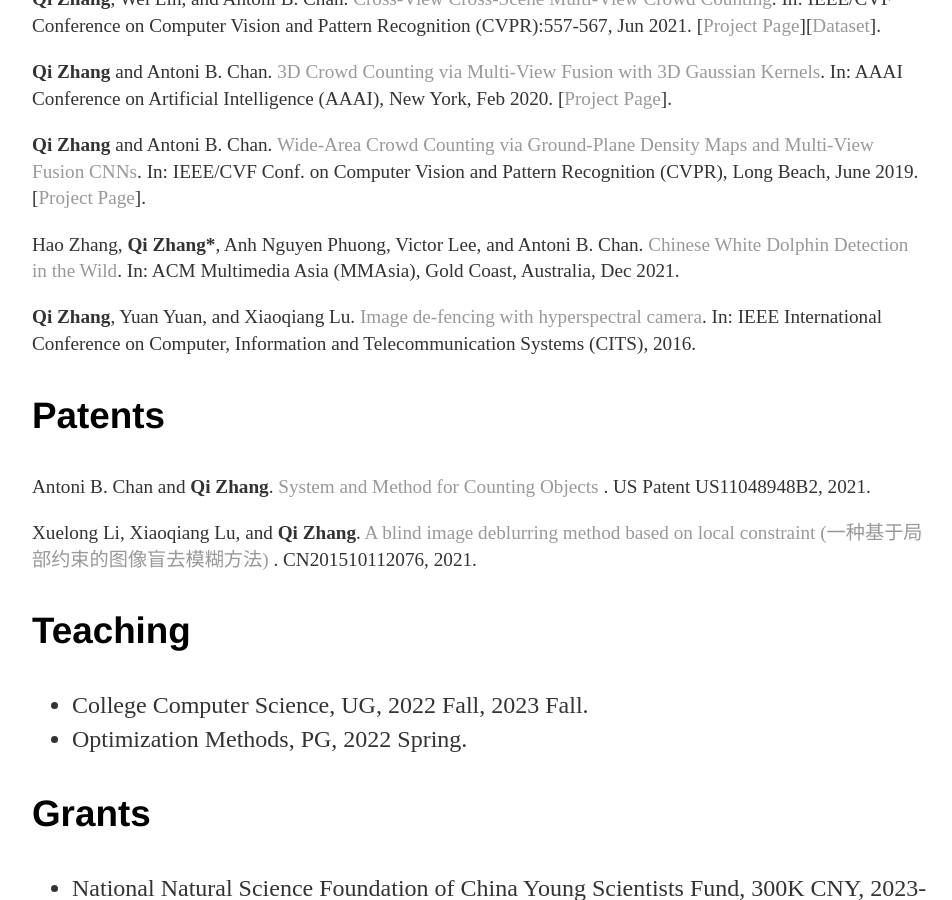
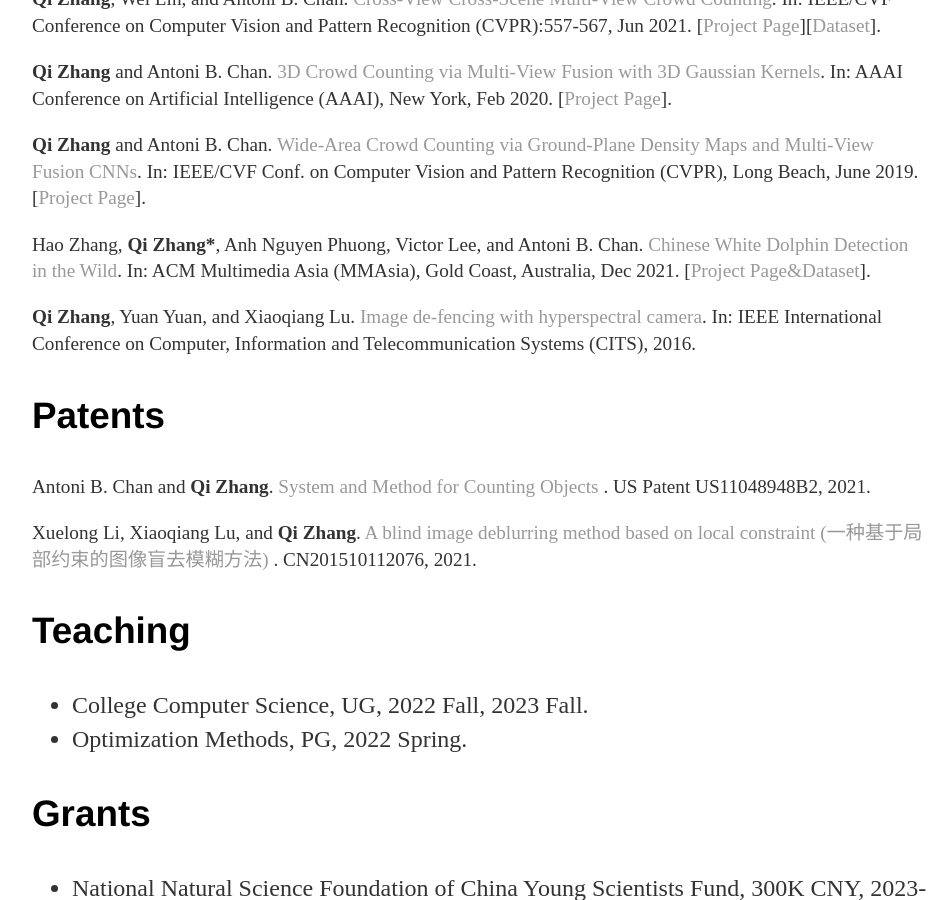
Before and after one commit to zqyq/zqyq.github.io, a Jekyll site: the page built from about/index.html, in a window 1280 px wide and 900 px high, scrolled down 1416 px. Shown: the whole window, without its empty margins (160-1112 px from the left). Built offline with Jekyll 4.4.1, drawn with Linux system fonts in a browser that asks for light colours; some of the changed lines change nothing that is shown.

Commit message:
Update index.html

```diff
--- a/about/index.html
+++ b/about/index.html
@@ -68,12 +68,12 @@
 		        <p><strong>Qi Zhang</strong>, Wei Lin, and Antoni B. Chan.
 				<a href='https://openaccess.thecvf.com/content/CVPR2021/papers/Zhang_Cross-View_Cross-Scene_Multi-View_Crowd_Counting_CVPR_2021_paper.pdf'>Cross-View Cross-Scene Multi-View Crowd Counting</a>.
 				In: IEEE/CVF Conference on Computer Vision and Pattern Recognition (CVPR):557-567, Jun 2021.
-				[<a href="https://visal.cs.cityu.edu.hk/research/cvcs/">Project Page</a>][<a href="http://visal.cs.cityu.edu.hk/research/cvcs_dataset/">Dataset</a>].
+				[<a href="http://visal.cs.cityu.edu.hk/research/cvcs/">Project Page</a>][<a href="http://visal.cs.cityu.edu.hk/research/cvcs_dataset/">Dataset</a>].
 			</p>
 		        <p><strong>Qi Zhang</strong> and Antoni B. Chan.
 				<a href='http://visal.cs.cityu.edu.hk/static/pubs/conf/aaai20-3dmvcc.pdf'>3D Crowd Counting via Multi-View Fusion with 3D Gaussian Kernels</a>.
 				In: AAAI Conference on Artificial Intelligence (AAAI), New York, Feb 2020.
-				[<a href="https://visal.cs.cityu.edu.hk/research/aaai20-3d-counting/">Project Page</a>].
+				[<a href="http://visal.cs.cityu.edu.hk/research/aaai20-3d-counting/">Project Page</a>].
 			</p>
 			<p><strong>Qi Zhang</strong> and Antoni B. Chan.
 				<a href="http://visal.cs.cityu.edu.hk/static/pubs/conf/cvpr19-wacc.pdf">Wide-Area Crowd Counting via Ground-Plane Density Maps and Multi-View Fusion CNNs</a>.
@@ -83,6 +83,7 @@
 			<p>Hao Zhang, <strong>Qi Zhang*</strong>, Anh Nguyen Phuong, Victor Lee, and Antoni B. Chan.
 				<a href="https://doi.org/10.1145/3469877.3490574">Chinese White Dolphin Detection in the Wild</a>.
 				In: ACM Multimedia Asia (MMAsia), Gold Coast, Australia, Dec 2021.
+				[<a href="http://visal.cs.cityu.edu.hk/research/cwd/">Project Page&Dataset</a>].
 			</p>
 
 			<p><strong>Qi Zhang</strong>, Yuan Yuan, and Xiaoqiang Lu.
```
